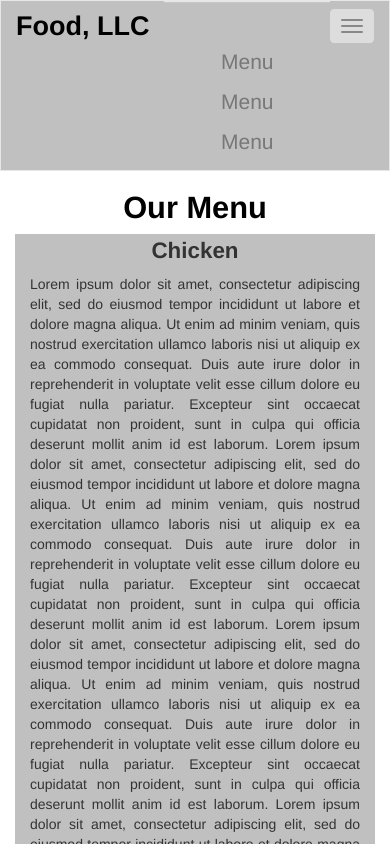
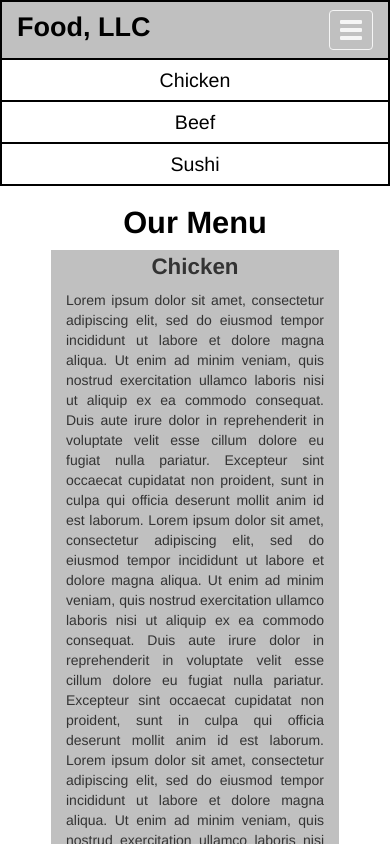
Before and after one commit to obfuscatr/HTML-CSS-Javascript-Course, a plain HTML site: page module3-solution/index.html in a window 390 px wide. Both pictures are taken after a click on the button "Toggle navigation". Shown: the top 844 px of the page. Drawn offline with Linux system fonts and the light colour scheme.

Commit message:
Final commit

```diff
--- a/module3-solution/css/styles.css
+++ b/module3-solution/css/styles.css
@@ -7,6 +7,7 @@
 #nav-header {
   border-radius: 0;
   background-color: silver;
+  border: 2px solid black;
 }
 
 .navbar-brand h1 { /* Company name */
@@ -48,12 +49,58 @@
   padding: 15px, 15px, 15px, 0px;
 }
 
+#collapsable-nav {
+  clear: both;
+  border: 0;
+}
+
 #nav-list {
-  margin-top: 40px;
+  margin-top: 0;
+  margin-bottom: 0;
+  border-top: 2px solid black;
+}
+
+#nav-list li {
+  border-bottom: 2px solid black;
+}
+
+#nav-list li:nth-child(3) {
+  border-bottom: 0;
 }
 
 #nav-list a {
-  font-size: 1.5em;
+  font-size: 1.4em;
+  color:black;
+  background-color: white;
   text-align: center;
-  /* display: inline-block; */
+  text-decoration: none;
 }
+
+.navbar-header button.navbar-toggle.collapsed, .navbar-header button.navbar-toggle:focus {
+  background-color: silver;
+}
+
+.navbar-header button.navbar-toggle.collapsed {
+  border: 1px solid black;
+}
+
+.navbar-header button.navbar-toggle.collapsed .icon-bar {
+  border: 2px solid black;
+}
+
+.navbar-header button.navbar-toggle {
+  border: 1px solid whitesmoke;
+}
+
+.navbar-header button.navbar-toggle .icon-bar {
+  border: 2px solid whitesmoke;
+}
+
+/* Extra margins for extra small screen sizes, as shown in the mockup */
+@media (max-width: 767px) {
+
+  .row-item {
+    margin-right: 10%;
+    margin-left: 10%;
+  }
+}
--- a/module3-solution/index.html
+++ b/module3-solution/index.html
@@ -15,7 +15,7 @@
         <!-- Brand and toggle get grouped for better mobile display -->
         <div class="navbar-header">
 
-          <!-- Brand text -->
+          <!-- Brand text  -->
           <div class="navbar-brand">
             <a href="index.html"><h1>Food, LLC</h1></a>
           </div>
@@ -29,16 +29,17 @@
           </button>
 
         <div id="collapsable-nav" class="collapse navbar-collapse">
-          <ul id="nav-list" class="nav navbar-nav">
+          <ul id="nav-list" class="nav navbar-nav navbar-right visible-xs">
             <li>
-              <a href="menu-categories.html"><br class="hidden-xs"> Menu</a>
+              <a href="#chicken">Chicken</a>
             </li>
             <li>
-              <a href="menu-categories.html"><br class="hidden-xs"> Menu</a>
+              <a href="#beef">Beef</a>
             </li>
             <li>
-              <a href="menu-categories.html"><br class="hidden-xs"> Menu</a>
+              <a href="#sushi">Sushi</a>
             </li>
+
           </ul><!-- #nav-list -->
         </div><!-- .collapse .navbar-collapse -->
         </div>
@@ -50,7 +51,7 @@
 
   <div class="container-fluid">
     <div class="row row-item">
-      <div class="col-xs-12 menu-item">
+      <div id="chicken" class="col-xs-12 menu-item">
         <h2 class="text-center menu-item-title">Chicken</h2>
         <p class="text-justify menu-item-info">
         Lorem ipsum dolor sit amet, consectetur adipiscing elit, sed do eiusmod tempor incididunt ut labore et dolore
@@ -71,7 +72,7 @@
         Excepteur sint occaecat cupidatat non proident, sunt in culpa qui officia deserunt mollit anim id est laborum.
         </p>
        </div>
-      <div class="col-xs-12 menu-item">
+      <div id="beef" class="col-xs-12 menu-item">
         <h2 class="text-center menu-item-title">Beef</h2>
         <p class="text-justify menu-item-info">
         Lorem ipsum dolor sit amet, consectetur adipiscing elit, sed do eiusmod tempor incididunt ut labore et dolore
@@ -92,7 +93,7 @@
         Excepteur sint occaecat cupidatat non proident, sunt in culpa qui officia deserunt mollit anim id est laborum.
         </p>
        </div>
-      <div class="col-xs-12 menu-item">
+      <div id="sushi" class="col-xs-12 menu-item">
         <h2 class="text-center menu-item-title">Sushi</h2>
         <p class="text-justify menu-item-info">
         Lorem ipsum dolor sit amet, consectetur adipiscing elit, sed do eiusmod tempor incididunt ut labore et dolore
```
